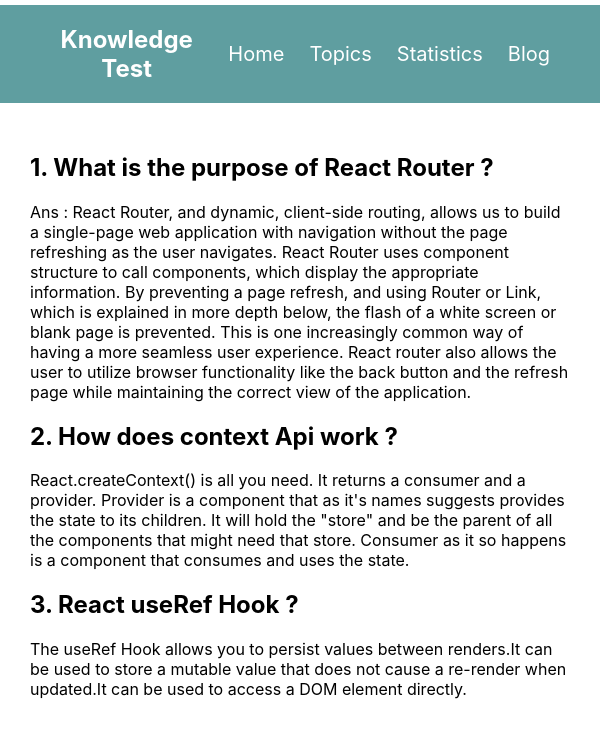
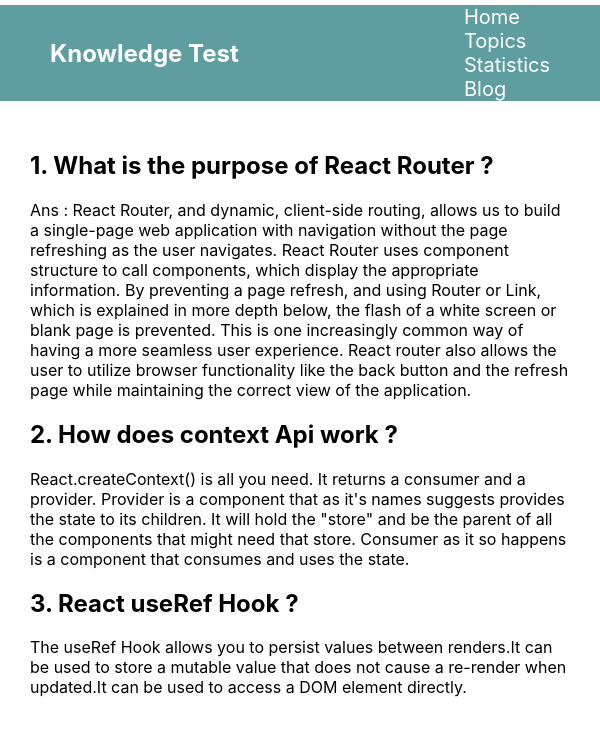
Before and after one commit to mustakimbellah/Knowledge-Test, a React (Create React App) app: page /blog in a window 600 px wide. Shown: the top 738 px of the page. Built offline with nearby package versions, Linux system fonts and the light colour scheme; the HTML template or start-up script is replaced by a standard one.

Commit message:
radio-button

```diff
--- a/src/components/Header/Header.css
+++ b/src/components/Header/Header.css
@@ -23,3 +23,11 @@
     border-radius: 10px;
 
 }
+
+@media screen and (max-width:720px ) and  (min-width: 420px) {
+    .nav-container a{
+        display: flex;
+        justify-content: space-between;
+
+    }
+}
--- a/src/components/QuizInformation/QuizInformation.js
+++ b/src/components/QuizInformation/QuizInformation.js
@@ -10,7 +10,9 @@
             <h5>Question:  {question}</h5>
             <p>{correctAnswer}</p>
             {
-                options.map(data1 => <li>{data1}</li>)
+                options.map(data1 => <div>
+                    <input type="radio" name="name" value={data}></input><span>{data1}</span>
+                </div>)
             }
         </div>
     );
```
